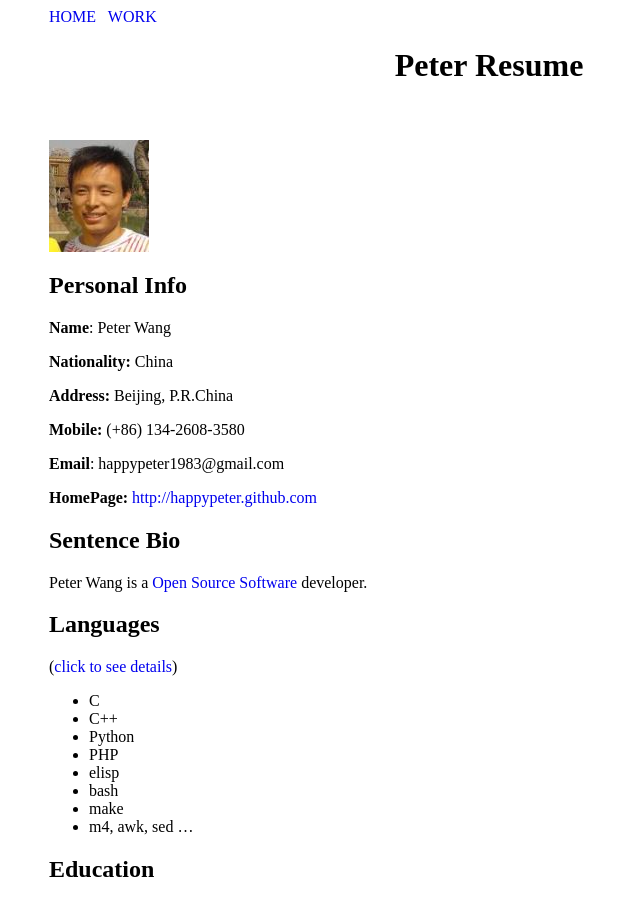
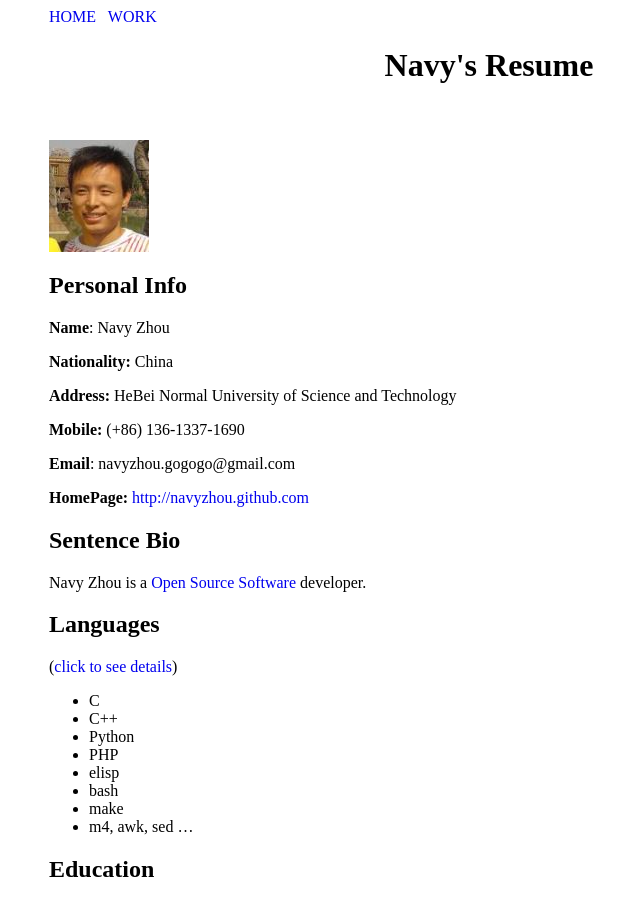
Before and after one commit to navyzhou926/navyzhou.github.com, a Jekyll site: the page built from resume.md, in a window 1280 px wide and 900 px high. Shown: the whole window, without its empty margins (151-791 px from the left). Built offline with Jekyll 4.4.1, drawn with Linux system fonts in a browser that asks for light colours; Markdown is read by kramdown in place of the engine named in the settings; comment, search, counter and statistics services are not loaded.

Commit message:
try it again

```diff
--- a/index.markdown
+++ b/index.markdown
@@ -1,9 +1,9 @@
 ---
 layout: post
-title: Peter's Corner
+title: Navy's Corner
 ---
 
-Welcome, I am Peter Wang, a [Open Source][oss] enthusiast. This site is
+Welcome, I am Navy Zhou, a [Open Source][oss] enthusiast. This site is
 dedicated to providing information about [me](resume.html) and [what I do](/work).
 
 [oss]:http://en.wikipedia.org/wiki/Open_source
--- a/resume.md
+++ b/resume.md
@@ -1,31 +1,31 @@
 ---
 layout: post
-title: Peter Resume
+title: Navy's Resume
 ---
 <img src="./images/peter.jpg" alt="Peter Face" />
 
 ## Personal Info
 
-**Name**: Peter Wang
+**Name**: Navy Zhou
 
 **Nationality:** China
 
-**Address:** Beijing, P.R.China
+**Address:** HeBei Normal University of Science and Technology
 
-**Mobile:** (+86) 134-2608-3580
+**Mobile:** (+86) 136-1337-1690
 
-**Email**: happypeter1983@gmail.com
+**Email**: navyzhou.gogogo@gmail.com
 
-**HomePage:** <http://happypeter.github.com>
+**HomePage:** <http://navyzhou.github.com>
 
 ## Sentence Bio
 
-Peter Wang is a [Open Source Software][oss] developer.
+Navy Zhou is a [Open Source Software][oss] developer.
 
 ## Languages
 ([click to see details][languanges])
 
- - C
+- C
  - C++
  - Python
  - PHP
```
Also changed, not shown: README.md, 1 other file.
